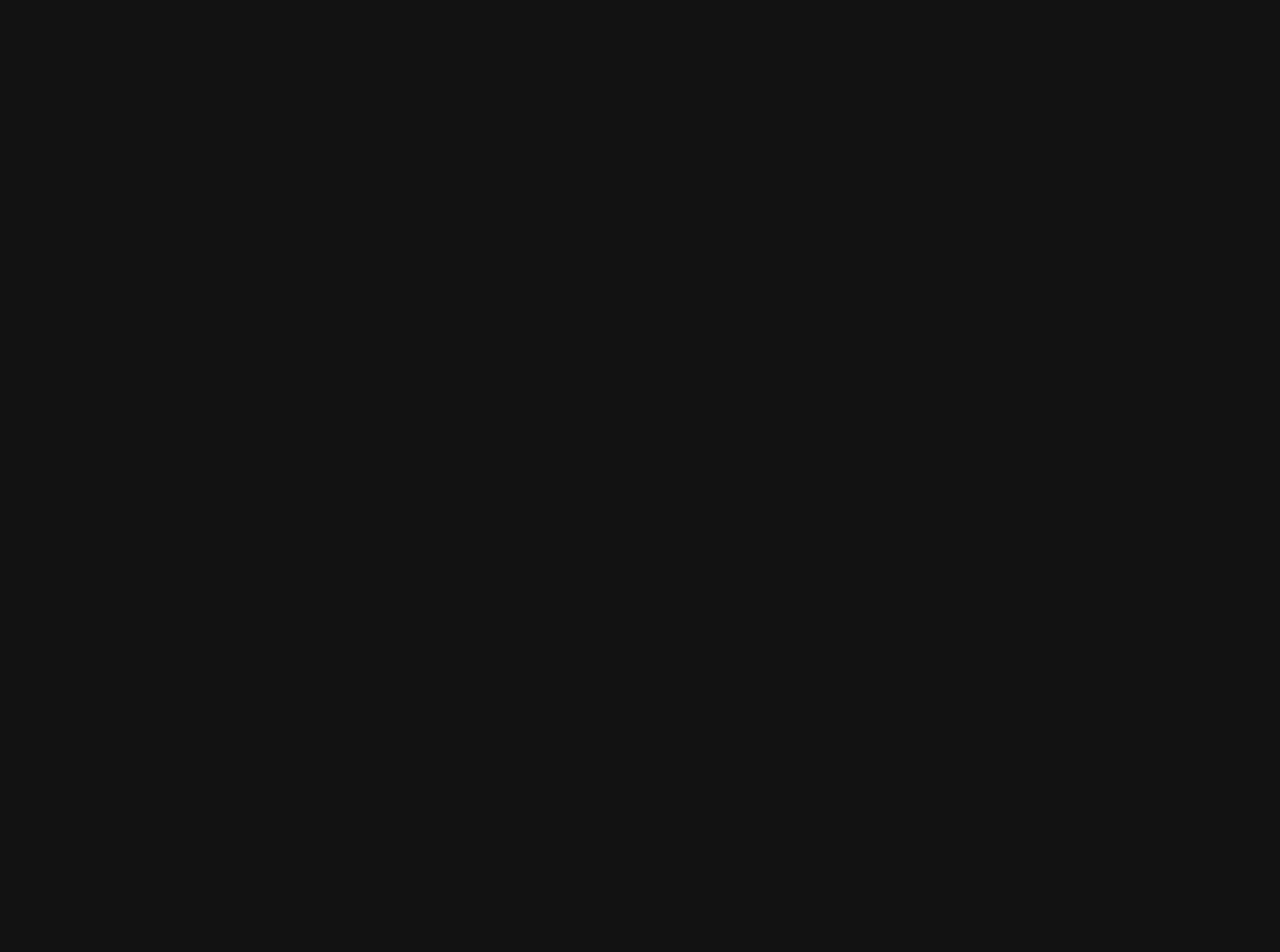
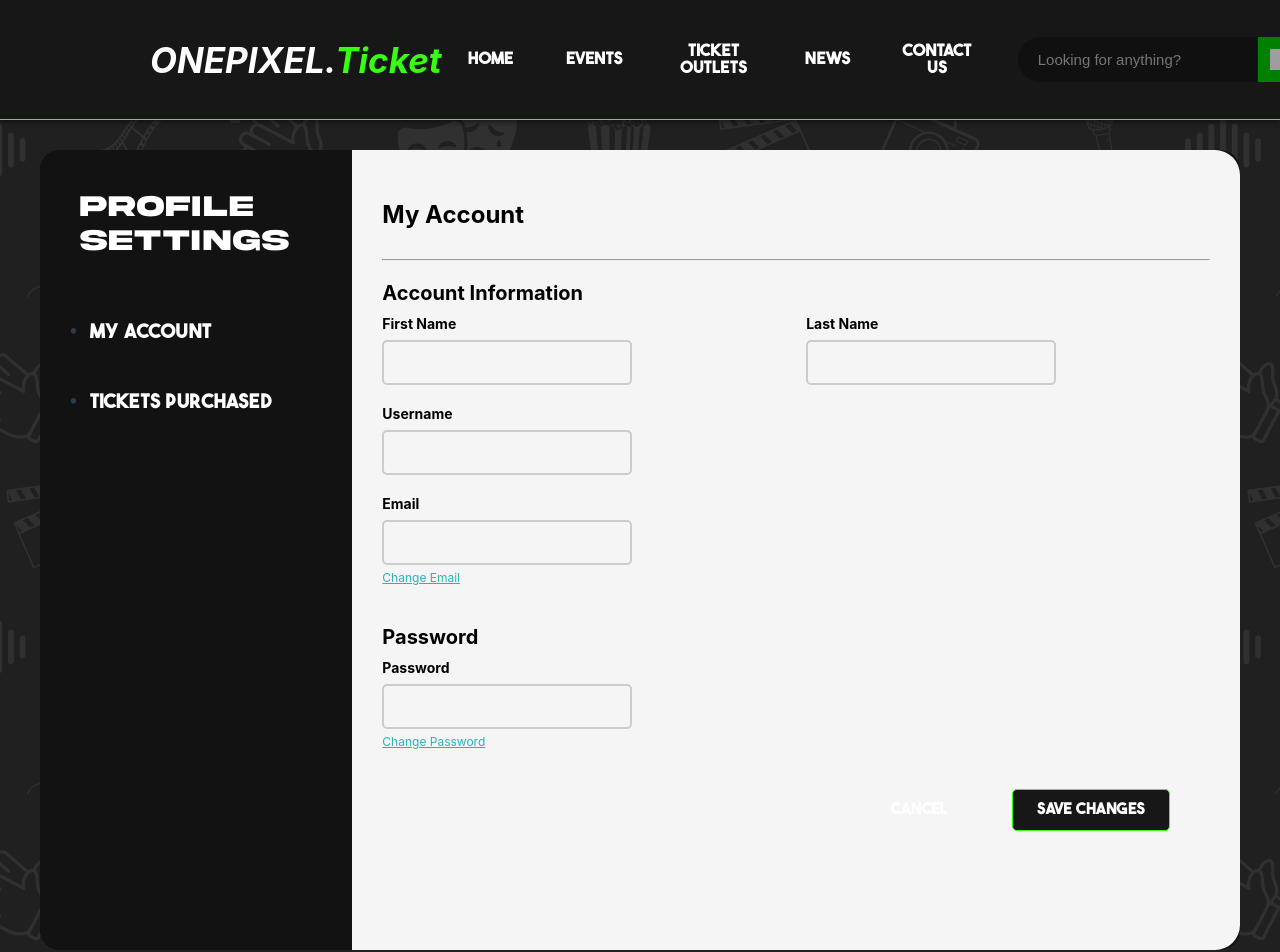
Before and after one commit to richjameslozano/Final-Project, a React (Create React App) app in the folder ticketing-system/: page /profile in a window 1280 px wide. Before the commit this address had no page. Shown: the top 952 px of the page. Before the commit the page ends 800 px from the top, so only its background shows below. Built offline with nearby package versions, Linux system fonts and the light colour scheme; grey boxes are pictures that could not be loaded.

Commit message:
profile wala pang retrieve

```diff
--- a/ticketing-system/package.json
+++ b/ticketing-system/package.json
@@ -25,6 +25,7 @@
     "build": "react-scripts build",
     "test": "react-scripts test",
     "eject": "react-scripts eject"
+
   },
   "eslintConfig": {
     "extends": [
--- a/ticketing-system/src/backend/server/package.json
+++ b/ticketing-system/src/backend/server/package.json
@@ -4,7 +4,8 @@
   "main": "Server.js",
   "scripts": {
     "test": "echo \"Error: no test specified\" && exit 1",
-    "start": "node server.js"
+    "start": "node server.js",
+    "start": "node --max-old-space-size=4096 node_modules/.bin/react-scripts start"
   },
   "author": "",
   "license": "ISC",
--- a/ticketing-system/src/components/AppController.js
+++ b/ticketing-system/src/components/AppController.js
@@ -26,7 +26,7 @@ const AppController = () => {
             <Route path="/homepage" element={<HomePage />} />
             <Route path="/cart" element={<Cart />} />
             <Route path="/user-profile" element={<UserProfile />} />
-            <Route path="/user-account" element={<UserAccount />} />
+            <Route path="/profile" element={<UserAccount />} />
             <Route path="/events" element={<MainEvent />} />
             <Route path='/signup' element={<SignUp/>}> </Route>
             <Route path="/" element={<HomePage />} />
--- a/ticketing-system/src/components/ProfileButton.js
+++ b/ticketing-system/src/components/ProfileButton.js
@@ -38,6 +38,7 @@ function ProfileButton() {
   const goToProfile = () => {
     navigate('/profile');
   };
+
 
   const handleLogout = () => {
     localStorage.removeItem('user'); // Clear user data on logout
--- a/ticketing-system/src/css/user/UserAccount.css
+++ b/ticketing-system/src/css/user/UserAccount.css
@@ -32,6 +32,7 @@ body{
 
 .sidebar {
   width: 400px;
+  height: 100%;
   padding: 20px;
   padding-left: 40px;
   padding-right: 40px;
@@ -42,6 +43,7 @@ body{
 .sidebar ul {
   list-style-type: none;
   margin-top: 50px;
+  align-items: center;
 }
 
 .sidebar ul li {
@@ -50,9 +52,10 @@ body{
   margin-bottom: 20px;
   font-size: 20px;
   padding-left: 10px;
-  height: 40px;
+  height: 50px;
   border-radius: 10px;
   align-items: center;
+  align-content: center;
   transition: all 0.2s ease-in-out;
 }
 
@@ -98,9 +101,10 @@ body{
 
 .input-group input {
   padding: 12px;
-  border: 1px solid #ccc;
+  border: 2px solid #ccc;
   border-radius: 5px;
   font-size: 14px;
+
 }
 
 .change-link {
@@ -118,7 +122,6 @@ body{
 .action-buttons {
   display: flex;
   justify-content: flex-end;
-  gap: 20px;
 }
 
 .cancel-btn, .save-btn {
@@ -134,12 +137,14 @@ body{
 }
 
 .save-btn {
-  background-color: #2cb1ba;
+  background-color: #171717;
+  border: 1px solid #37fd12;
   color: white;
 }
 
 .save-btn:hover {
-  background-color: #239ca7;
+  background-color: #37fd12;
+  color: black;
 }
 
 .profile-title{
@@ -147,3 +152,9 @@ body{
   font-family: Akira;
   font-size: 30px ;
 }
+
+.input-info-profile{
+  color: black;
+  background-color: rgb(245, 245, 245);;
+  border-radius: 30px;
+}
--- a/ticketing-system/src/user/UserAccount.js
+++ b/ticketing-system/src/user/UserAccount.js
@@ -3,46 +3,13 @@ import React, { useState } from 'react';
 import { useNavigate } from 'react-router-dom';
 import '../css/user/UserAccount.css';
 import { Layout } from 'antd';
-import Footer from '../components/Footer';
 
 const UserAccount = () => {
     const [password, setPassword] = useState('');
-    const [activeTab, setActiveTab] = useState('My Profile');
     const navigate = useNavigate();
-
-    const [userData, setUserData] = useState({
-        firstName: 'Berlene',
-        lastName: 'Bernabe',
-        username: 'BellrinSu30',
-        email: 'berlenebarnabe12@gmail.com',
-        status: 'Verified',
-    });
-
-    const handleInputChange = (e) => {
-    const { name, value } = e.target;
-    setUserData({ ...userData, [name]: value });
-    };
 
     const handlePasswordChange = (e) => {
         setPassword(e.target.value);
-    };
-
-    const handleSaveChanges = () => {
-        console.log('User data saved', userData);
-        console.log('Password updated', password);
-    };
-
-    const handleTabClick = (tabName) => {
-        setActiveTab(tabName);
-        // You can add navigation functionality or content switching here
-    };
-
-    const goToProfile = () => {
-        navigate('/profile');
-    };
-
-    const goToTickets = () => {
-        navigate('/my-tickets');
     };
 
   return (
@@ -61,6 +28,7 @@ const UserAccount = () => {
 
       <div className="profile-details">
         <h2>My Account</h2>
+        <hr></hr>
         <div className="account-info">
           <h3>Account Information</h3>
 
@@ -68,20 +36,22 @@ const UserAccount = () => {
             <div className="input-group">
               <label>First Name</label>
               <input
+                className='input-info-profile'
                 type="text"
                 name="firstName"
-                value={userData.firstName}
-                onChange={handleInputChange}
+                // value={userData.firstName}
+                // onChange={handleInputChange}
               />
             </div>
 
             <div className="input-group">
               <label>Last Name</label>
               <input
+                className='input-info-profile'
                 type="text"
                 name="lastName"
-                value={userData.lastName}
-                onChange={handleInputChange}
+                // value={userData.lastName}
+                // onChange={handleInputChange}
               />
             </div>
           </div>
@@ -89,10 +59,11 @@ const UserAccount = () => {
           <div className="input-group">
             <label>Username</label>
             <input
+              className='input-info-profile'
               type="text"
               name="username"
-              value={userData.username}
-              onChange={handleInputChange}
+              // value={userData.username}
+              // onChange={handleInputChange}
               disabled
             />
           </div>
@@ -100,17 +71,13 @@ const UserAccount = () => {
           <div className="input-group">
             <label>Email</label>
             <input
+              className='input-info-profile'
               type="email"
               name="email"
-              value={userData.email}
-              onChange={handleInputChange}
+              // value={userData.email}
+              // onChange={handleInputChange}
             />
             <span className="change-link">Change Email</span>
-          </div>
-
-          <div className="input-group">
-            <label>Status</label>
-            <input type="text" value={userData.status} disabled />
           </div>
         </div>
 
@@ -119,9 +86,10 @@ const UserAccount = () => {
           <div className="input-group">
             <label>Password</label>
             <input
+            className='input-info-profile'
               type="password"
-              value={password}
-              onChange={handlePasswordChange}
+              // value={password}
+              // onChange={handlePasswordChange}
             />
             <span className="change-link">Change Password</span>
           </div>
@@ -129,9 +97,7 @@ const UserAccount = () => {
 
         <div className="action-buttons">
           <button className="cancel-btn">Cancel</button>
-          <button className="save-btn" onClick={handleSaveChanges}>
-            Save Changes
-          </button>
+          <button className="save-btn">Save Changes</button>
         </div>
       </div>
     </div>
```
